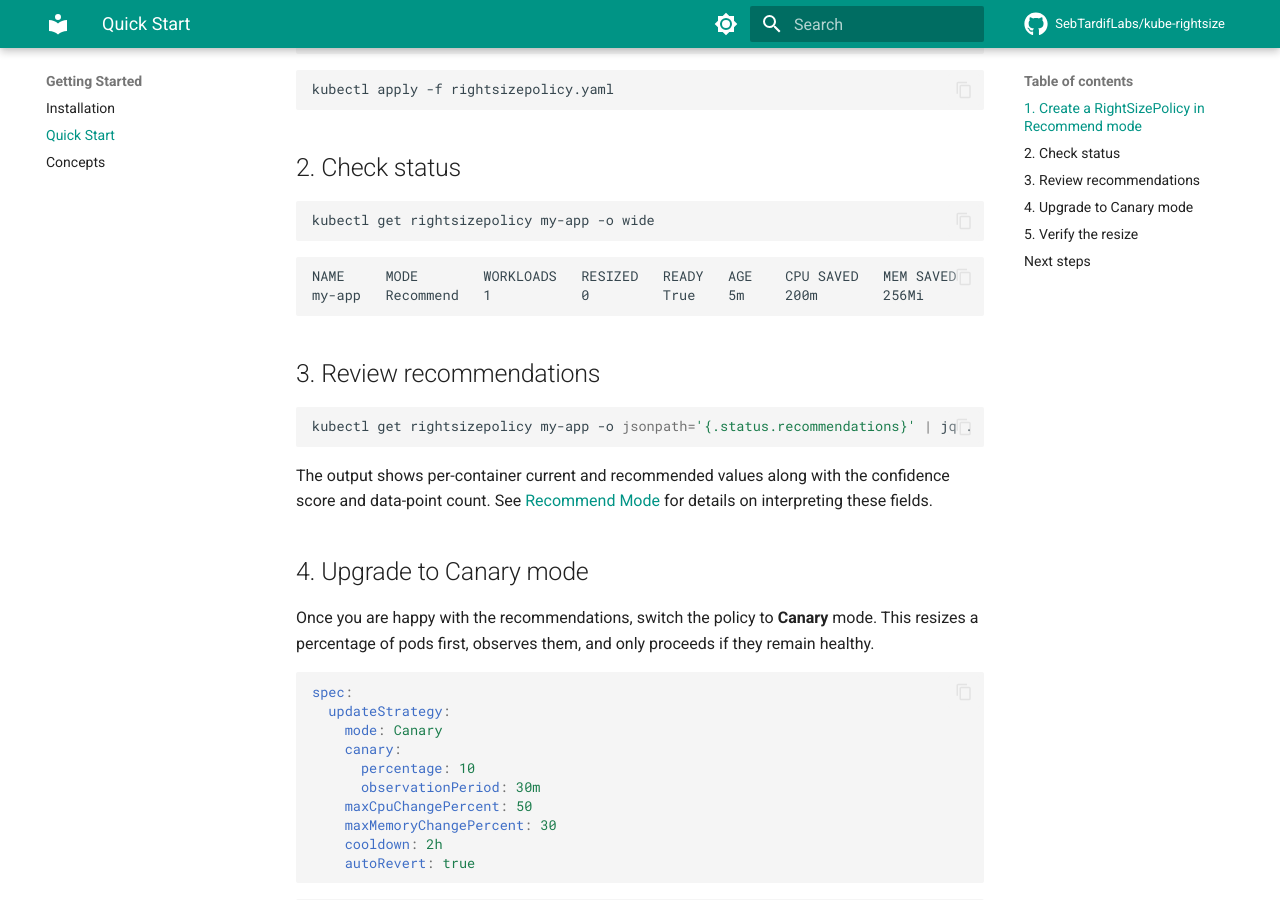
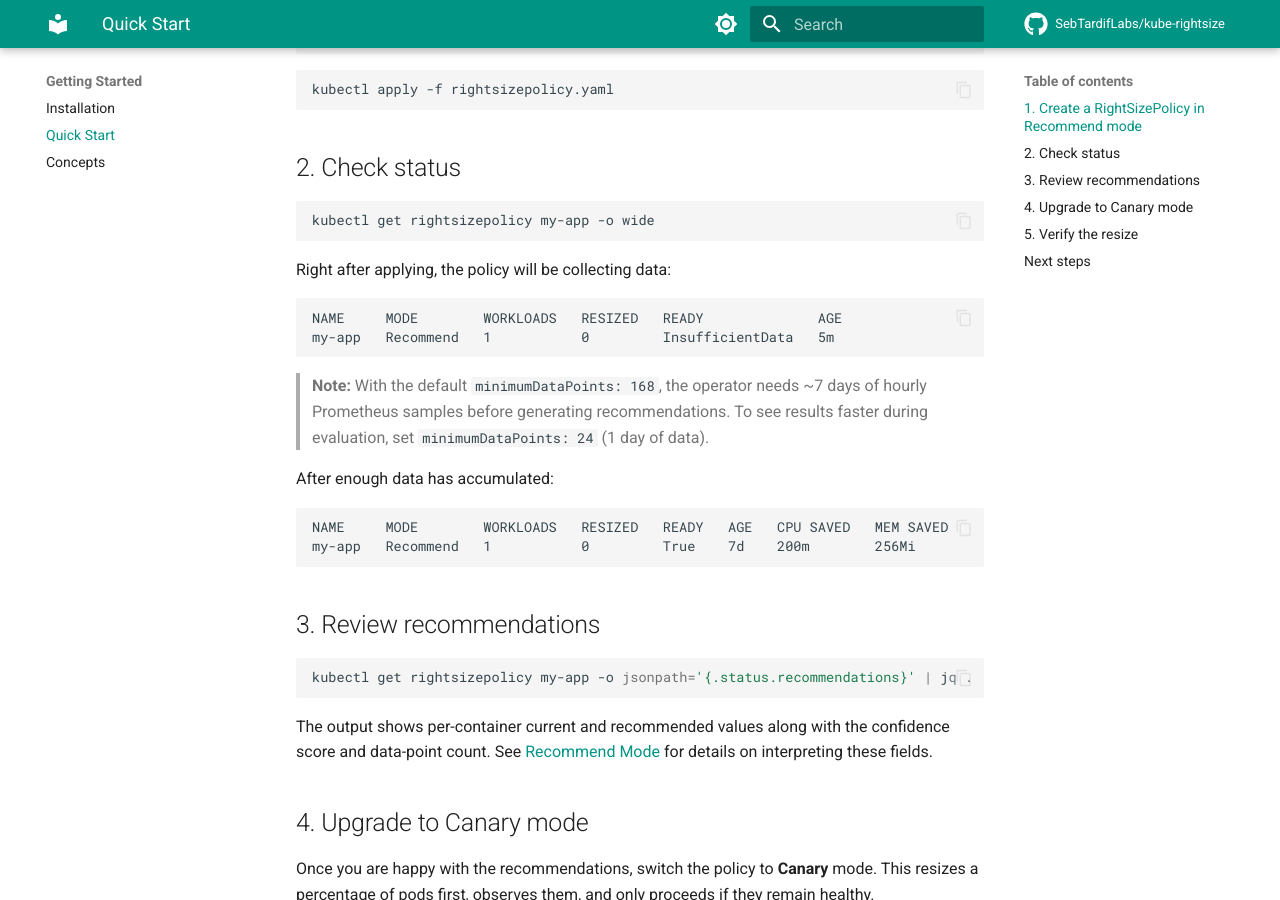
Before and after one commit to attune-io/attune, an MkDocs documentation site: the page built from docs/getting-started/quickstart.md, in a window 1280 px wide and 900 px high, scrolled down 1079 px. Built offline with MkDocs 1.6.1 and Material for MkDocs 9.7.7, drawn with Linux system fonts in a browser that asks for light colours; comment, search, counter and statistics services are not loaded.

Commit message:
docs: add cert-manager prerequisite, fix stale kubectl output, fix quickstart expectations
1. Add cert-manager to prerequisites in README.md, installation docs,
   and Helm chart README. Webhooks are enabled by default and require
   cert-manager CRDs; without it, helm install fails with a cryptic
   'no matches for kind Certificate' error. Added escape hatch:
   --set webhooks.enabled=false.

2. Update kubectl plugin example output in README.md to include the
   RESIZING, DEGRADED columns (added to status) and NAMESPACE, POLICY
   columns (added to recommendations).

3. Fix quickstart showing 'Ready: True' at 5 minutes when default
   minimumDataPoints: 168 requires ~7 days of data. Now shows two
   outputs: InsufficientData (immediate) and Ready (after 7d), with
   a note about setting minimumDataPoints: 24 for faster evaluation.

Signed-off-by: Sebastien Tardif <sebtardif@ncf.ca>

````diff
--- a/docs/getting-started/quickstart.md
+++ b/docs/getting-started/quickstart.md
@@ -53,9 +53,22 @@ kubectl apply -f rightsizepolicy.yaml
 kubectl get rightsizepolicy my-app -o wide
 ```
 
+Right after applying, the policy will be collecting data:
+
 ```text
-NAME     MODE        WORKLOADS   RESIZED   READY   AGE    CPU SAVED   MEM SAVED
-my-app   Recommend   1           0         True    5m     200m        256Mi
+NAME     MODE        WORKLOADS   RESIZED   READY              AGE
+my-app   Recommend   1           0         InsufficientData   5m
+```
+
+> **Note:** With the default `minimumDataPoints: 168`, the operator needs ~7 days of
+> hourly Prometheus samples before generating recommendations. To see results faster
+> during evaluation, set `minimumDataPoints: 24` (1 day of data).
+
+After enough data has accumulated:
+
+```text
+NAME     MODE        WORKLOADS   RESIZED   READY   AGE   CPU SAVED   MEM SAVED
+my-app   Recommend   1           0         True    7d    200m        256Mi
 ```
 
 ## 3. Review recommendations
````
Also changed, not shown: README.md (+5 -4 lines), charts/kube-rightsize/README.md (+1 -0 lines), docs/getting-started/installation.md (+1 -0 lines).
